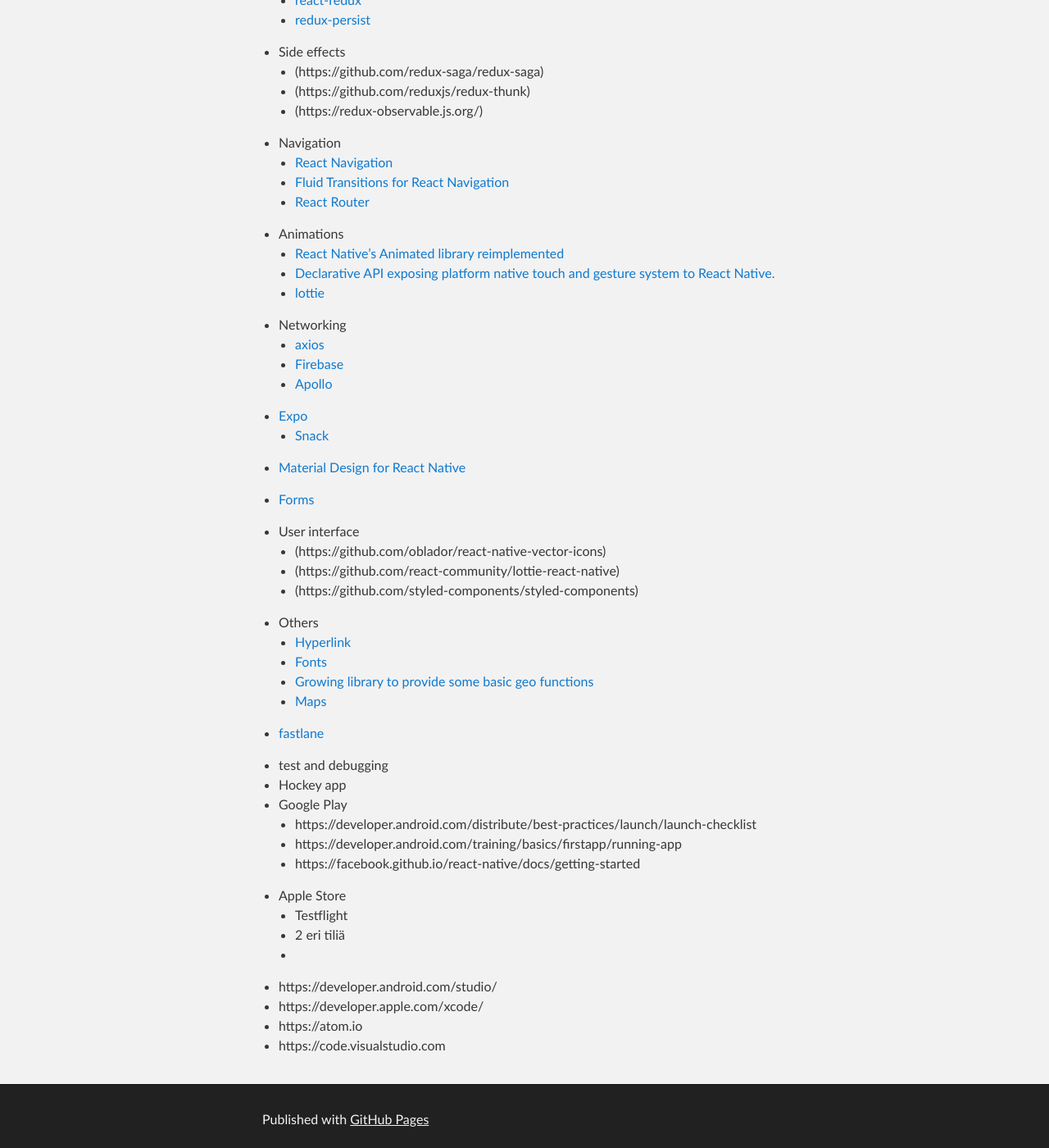
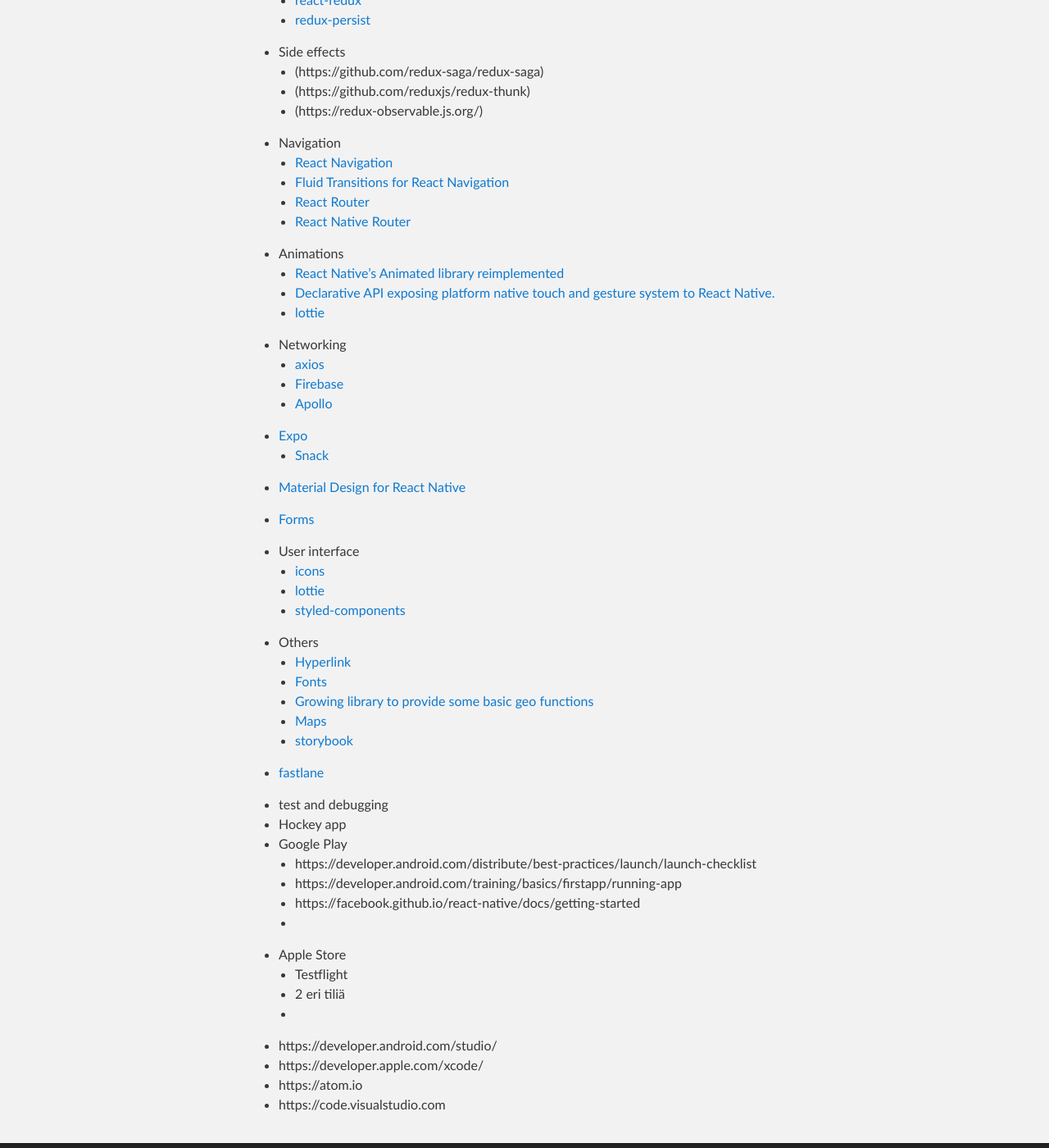
Before and after one commit to haapio/haapio.github.io, a Jekyll site: the page built from react-native.md, in a window 1280 px wide and 1400 px high, scrolled down 1773 px. Shown: the whole window at 82% size. Built offline with Jekyll 4.4.1, drawn with Linux system fonts in a browser that asks for light colours.

Commit message:
Update react-native.md

```diff
--- a/react-native.md
+++ b/react-native.md
@@ -70,6 +70,7 @@ Here you can find some useful links about React Native.
    - [React Navigation](https://reactnavigation.org)
    - [Fluid Transitions for React Navigation](https://github.com/fram-x/FluidTransitions)
    - [React Router](https://reacttraining.com/react-router/)
+   - [React Native Router](https://github.com/aksonov/react-native-router-flux)
 
 - Animations
   - [React Native's Animated library reimplemented](https://github.com/kmagiera/react-native-reanimated)
@@ -89,15 +90,16 @@ Here you can find some useful links about React Native.
 - [Forms](https://redux-form.com/7.4.2/)
 
 - User interface
-  - (https://github.com/oblador/react-native-vector-icons)
-  - (https://github.com/react-community/lottie-react-native)
-  - (https://github.com/styled-components/styled-components)
+  - [icons](https://github.com/oblador/react-native-vector-icons)
+  - [lottie](https://github.com/react-community/lottie-react-native)
+  - [styled-components](https://github.com/styled-components/styled-components)
 
 - Others
   - [Hyperlink](https://github.com/obipawan/react-native-hyperlink)
   - [Fonts](https://medium.com/react-native-training/react-native-custom-fonts-ccc9aacf9e5e)
   - [Growing library to provide some basic geo functions](https://github.com/manuelbieh/Geolib)
   - [Maps](https://github.com/react-community/react-native-maps)
+  - [storybook](https://github.com/storybooks/storybook/tree/master/app/react-native)
 
 - [fastlane](https://fastlane.tools/)
 
@@ -107,6 +109,7 @@ Here you can find some useful links about React Native.
   - https://developer.android.com/distribute/best-practices/launch/launch-checklist
   - https://developer.android.com/training/basics/firstapp/running-app
   - https://facebook.github.io/react-native/docs/getting-started
+  -
 - Apple Store
   - Testflight
   - 2 eri tiliä
```
